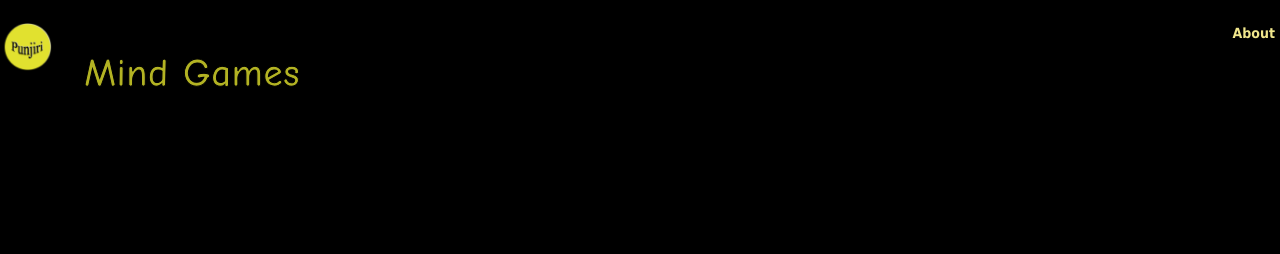
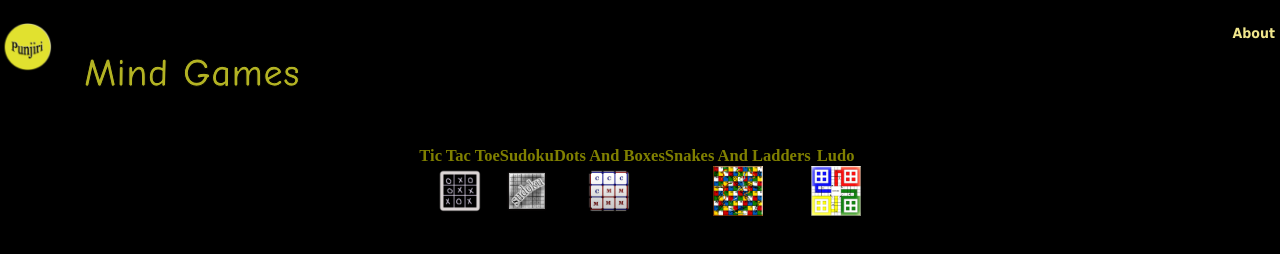
Before and after one commit to mayaahmed/punjiriapptest, a plain HTML site: page index.html in a window 1280 px wide. Drawn offline with Linux system fonts and the light colour scheme.

Commit message:
Add files via upload

```diff
--- a/index.html
+++ b/index.html
@@ -58,11 +58,35 @@
 
           <section id="main_section">
 
-window.open("https://www.w3schools.com");
+
+<div id="table">
+<div class="column" >
+<a href="https://mayaahmed.github.io/TicTacToe/"> <h1>Tic Tac Toe</h1></a>
+<p><a href="https://mayaahmed.github.io/TicTacToe/"><img id="tictacpic" src="tictac512.png"  height=50 width=50></p>
+</div>
+<div class="column"  onclick="">
+<a href="https://mayaahmed.github.io/Websudoku/"><h1>Sudoku </h1></a>
+<p><a href="https://mayaahmed.github.io/Websudoku/">	<img id="sudokupic" src="sudoku.png"  height=50 width=50>	</p>
+</div>
+<div class="column"   onclick="">
+
+<a href="https://mayaahmed.github.io/dotsNboxestrial/"><h1>Dots And Boxes</h1></a>
+<p><a href="https://mayaahmed.github.io/dotsNboxestrial/"><img id="dotsNBoxespic" src="dotsNBoxes512.png"  height=50 width=50> </p>
+</div>
+
+<div class="column" id="snakes" onclick="">
+<a href="https://mayaahmed.github.io/snakesAndLadders/"><h1>Snakes And Ladders</h1>
+<p><a href="https://mayaahmed.github.io/snakesAndLadders/"><img id="snakesAndLadderpic" src="snakesAndLadder.png"
+ height=50 width=50> </p>
+</div>
+
+<div class="column" id="ludo" onclick="">
+<a href="https://mayaahmed.github.io/ludo/"><h1>Ludo</h1>
+<p><a href="https://mayaahmed.github.io/ludo/"><img id="ludopic" src="ludo.png"  height=50 width=50> </p>
+</div>
 
 
-
-
+</div>
 
 
 
```
